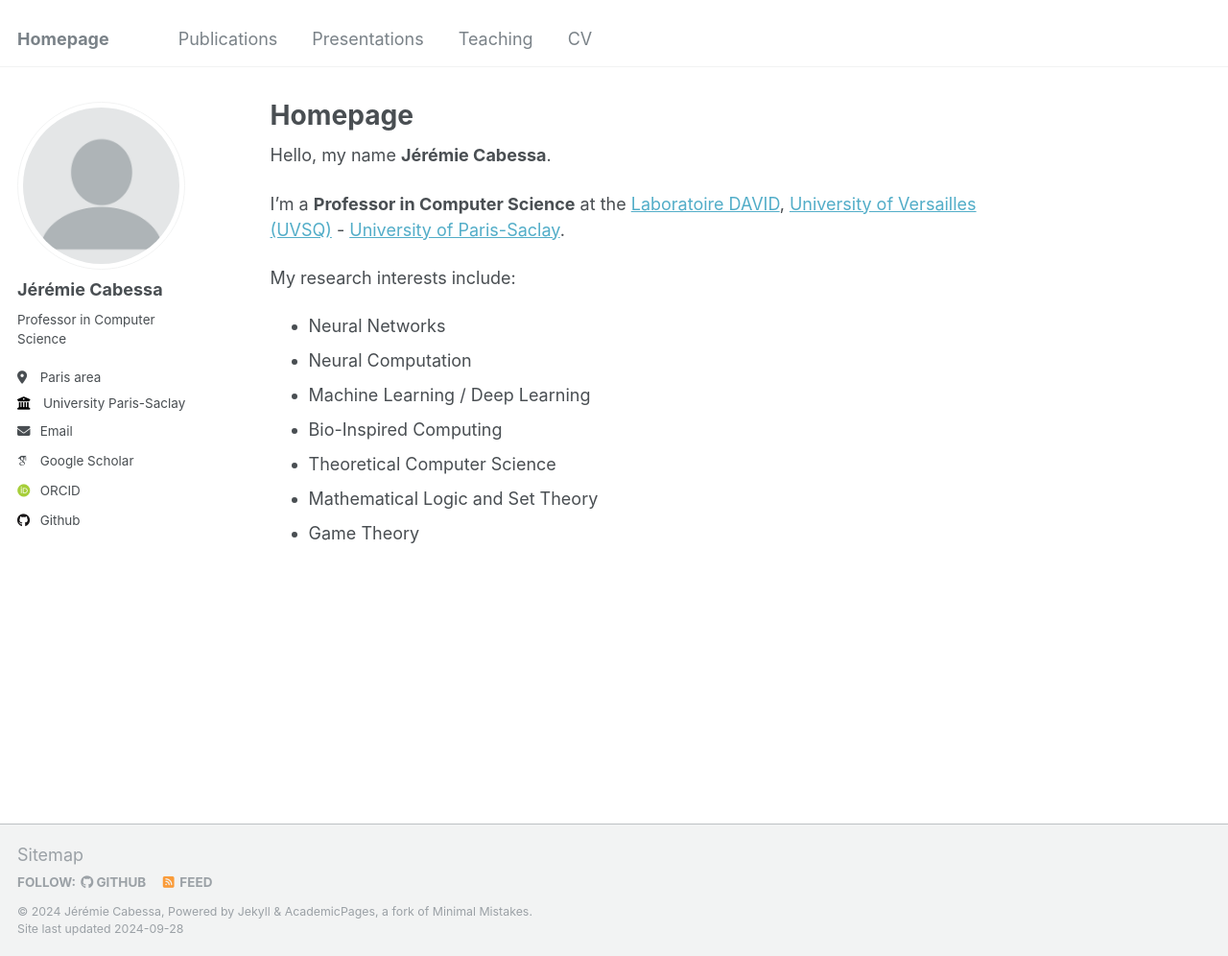
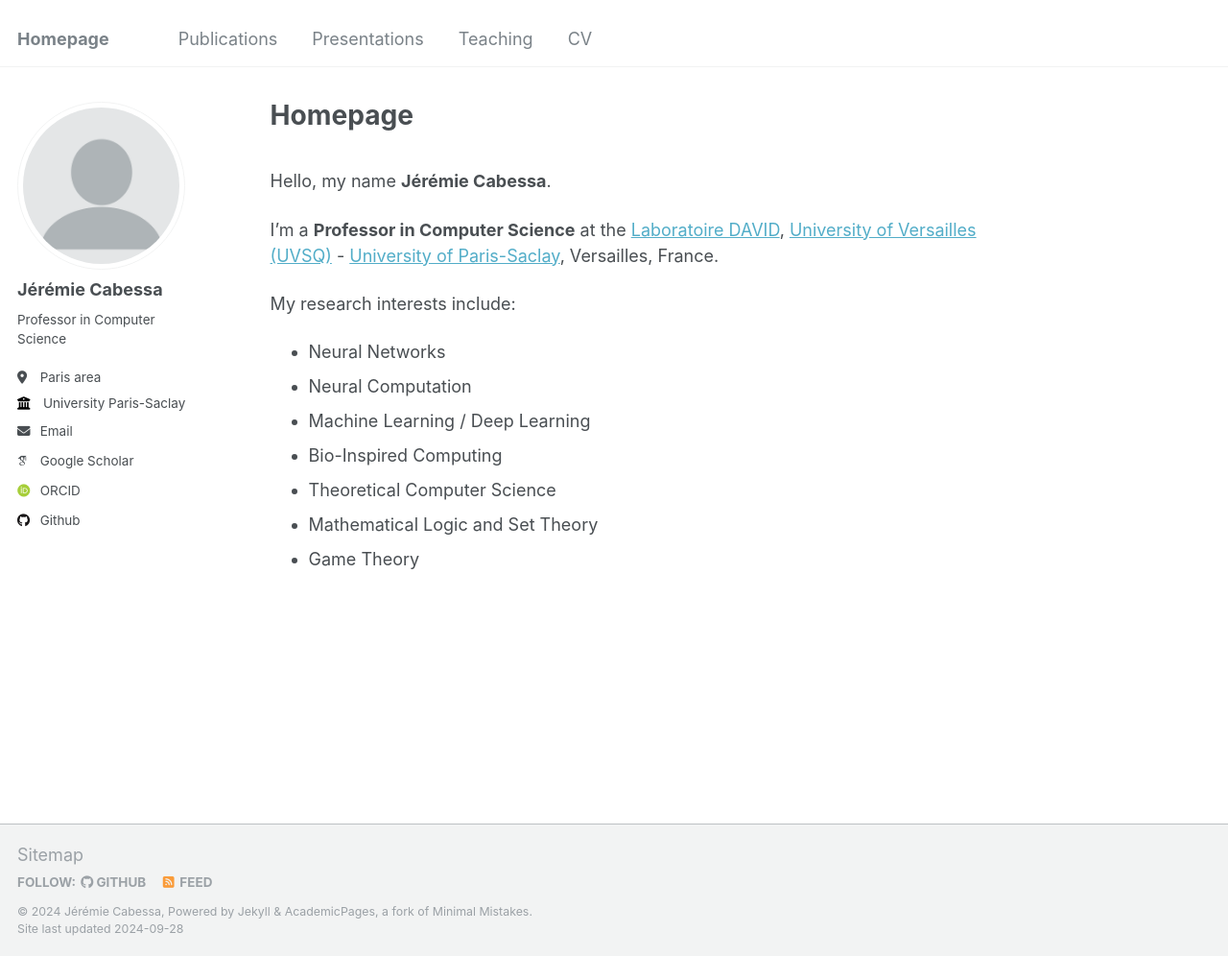
Before and after one commit to JeremCab/jeremcab.github.io, a Jekyll site: the page built from _pages/about.md, in a window 1280 px wide and 996 px high. Shown: the whole window at 96% size. Built offline with Jekyll 4.4.1, drawn with Linux system fonts in a browser that asks for light colours; some web fonts are replaced.

```diff
--- a/_pages/about.md
+++ b/_pages/about.md
@@ -7,9 +7,10 @@ redirect_from:
   - /about.html
 ---
 
+<br>
 Hello, my name **Jérémie Cabessa**.
 
-I'm a **Professor in Computer Science** at the [Laboratoire DAVID](https://www.david.uvsq.fr/), [University of Versailles (UVSQ)](https://www.uvsq.fr/) - [University of Paris-Saclay](https://www.universite-paris-saclay.fr/).
+I'm a **Professor in Computer Science** at the [Laboratoire DAVID](https://www.david.uvsq.fr/), [University of Versailles (UVSQ)](https://www.uvsq.fr/) - [University of Paris-Saclay](https://www.universite-paris-saclay.fr/), Versailles, France.
 
 My research interests include:
 - Neural Networks
```
